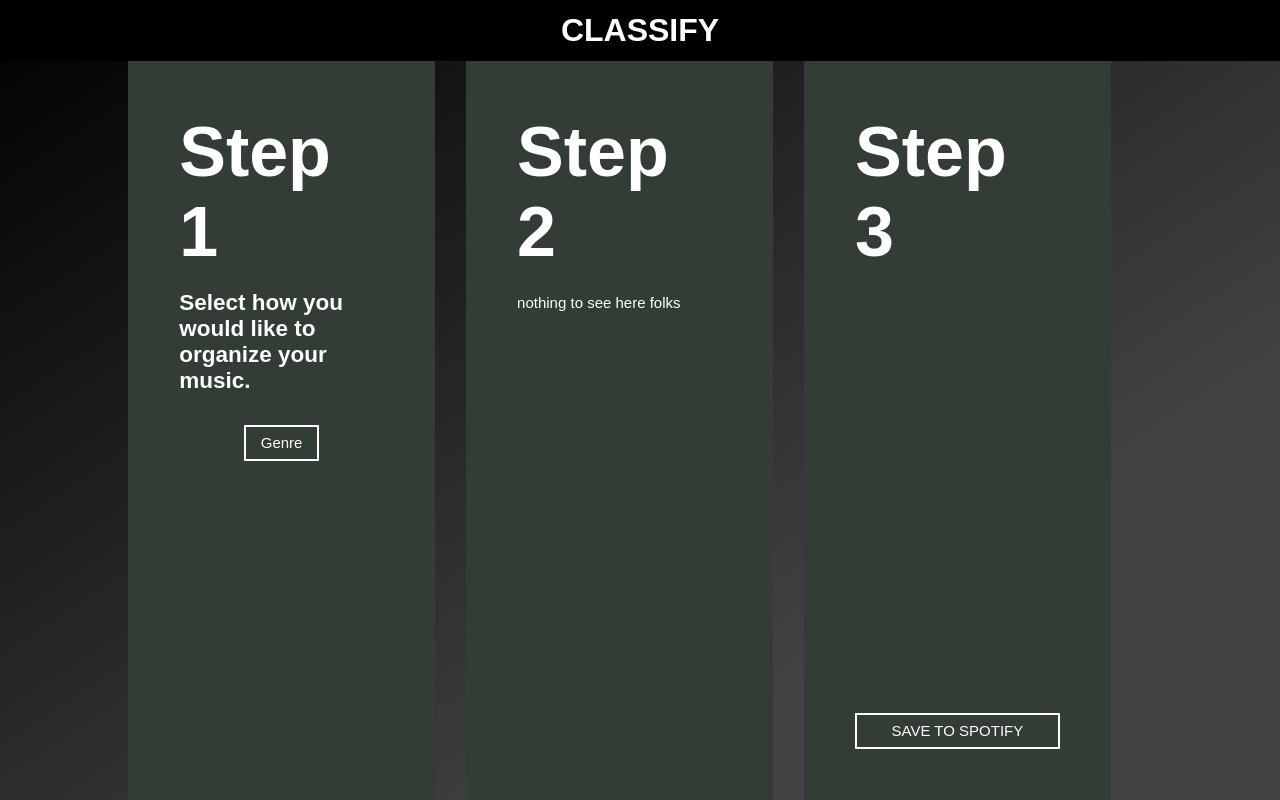
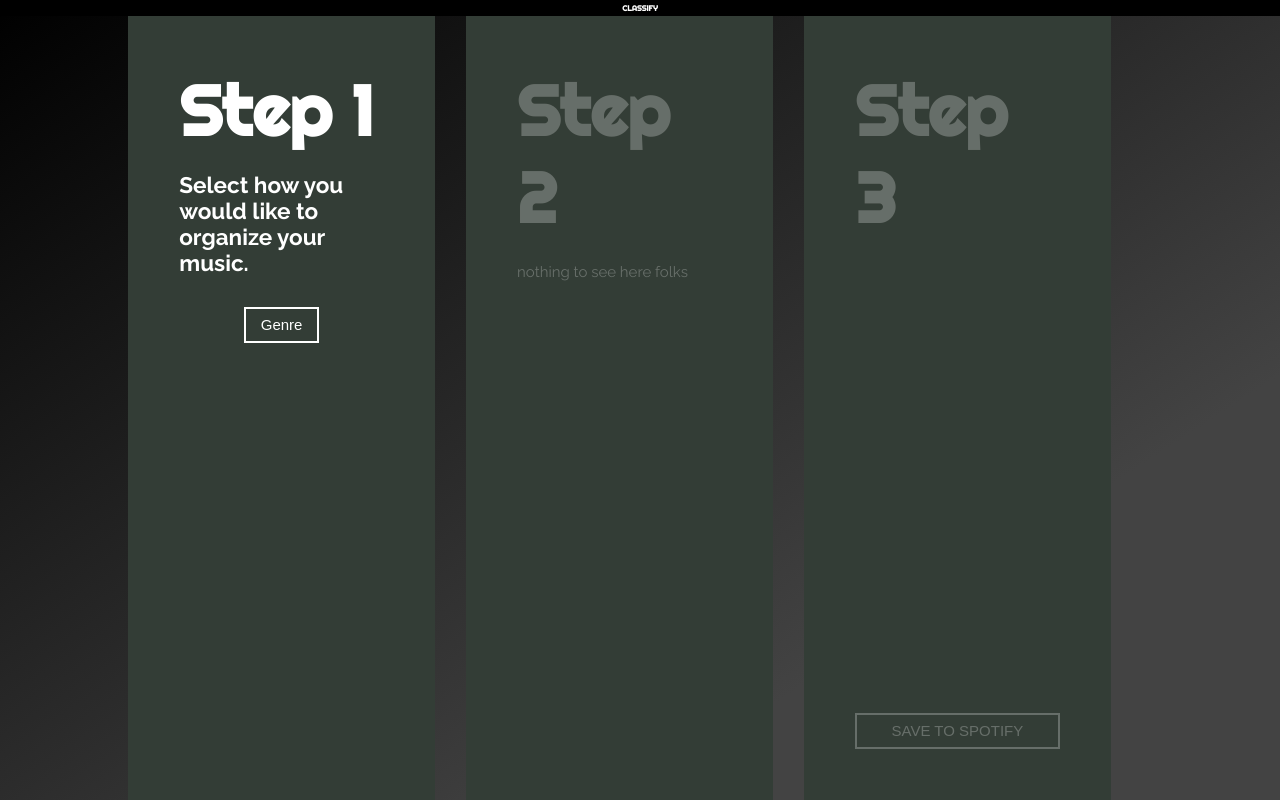
Before and after one commit to williammui/spotify-app, a React (Create React App) app in the folder client/: page /dashboard in a window 1280 px wide. Built offline with nearby package versions, Linux system fonts and the light colour scheme.

Commit message:
new login page

```diff
--- a/client/src/components/dashboard.js
+++ b/client/src/components/dashboard.js
@@ -12,6 +12,7 @@ class Dashboard extends Component {
         super(props);
         this.state = {
             step: 1,
+            complete: false,
             track_count: 0,
             playlist_type: '',
             playlists: {},
@@ -54,6 +55,9 @@ class Dashboard extends Component {
         axios.post('http://localhost:5000/save', this.state.added_playlists)
             .then((res) => {
                 console.log(res.data);
+                this.setState({
+                    complete: true
+                });
             })
             .catch((err) => {
                 console.log(err);
@@ -88,7 +92,6 @@ class Dashboard extends Component {
                     </div>
                 </div>
             </div>
-
         )
     }
 }
--- a/client/src/components/login.css
+++ b/client/src/components/login.css
@@ -1,26 +1,25 @@
 .login-bg {
-    background: url('../images/keyboard.jpg');
+    background: url('../images/login-bg.jpg');
     height: 100%;
+    width: 100%;
     background-position: center;
     background-repeat: no-repeat;
     background-size: cover;
     position: relative;
 }
 
-.login-container {
+.login-text {
     position: absolute;
-    top: 50%;
     width: 100%;
-    transform: translate(0%, -50%);
     text-align: center;
+    top: 15%;
 }
 
-.login-title {
-    font-size: 10vh;
-}
-
-.login-subtitle {
-    margin-bottom: 10vh;
+.login-spotify {
+    position: absolute;
+    width: 100%;
+    text-align: center;
+    top: 77%;
 }
 
 .login-link {
--- a/client/src/components/login.js
+++ b/client/src/components/login.js
@@ -6,9 +6,11 @@ class Login extends Component {
   render() {
     return (
       <div className="login-bg">
-        <div className="login-container">
-          <h1 className="login-title">CLASSIFY</h1>
-          <h2 className="login-subtitle">Organize Your Music</h2>
+        <div className="login-text">
+          <h1 className="title">CLASSIFY</h1>
+          <h2 className="subtitle">Organize Your Music.</h2>
+        </div>
+        <div className="login-spotify">
           <a href="http://localhost:5000/login" className="login-link">Login With Spotify</a>
         </div>
       </div>
--- a/client/src/components/playlists/playlists.css
+++ b/client/src/components/playlists/playlists.css
@@ -3,6 +3,11 @@
     font-size: 20px;
     display: flex;
     flex-direction: column;
+    opacity: 0.25;
+}
+
+.playlists-active {
+  opacity: 1;
 }
 
 .playlists-heading {
--- a/client/src/components/playlists/playlists.js
+++ b/client/src/components/playlists/playlists.js
@@ -11,8 +11,12 @@ class Playlists extends Component {
     }
 
     render() {
+        let container = "playlists-container";
+        if (this.props.step == 3) {
+            container += " playlists-active";
+        }
         return (
-            <div className="playlists-container">
+            <div className={container}>
                 <div className="playlists-heading">
                     <h1>Step 3</h1>
                 </div>
--- a/client/src/components/selection/selection.css
+++ b/client/src/components/selection/selection.css
@@ -3,6 +3,11 @@
     font-size: 20px;
     display: flex;
     flex-direction: column;
+    opacity: 0.25;
+}
+
+.selection-active {
+  opacity: 1;
 }
 
 .selection-heading {
--- a/client/src/components/selection/selection.js
+++ b/client/src/components/selection/selection.js
@@ -11,8 +11,12 @@ class Selection extends Component {
     }
 
     render() {
+        let container = "selection-container"
+        if (this.props.step >= 2) {
+            container += " selection-active"
+        }
         return (
-            <div className="selection-container">
+            <div className={container}>
                 <div className="selection-heading">
                     <h1>Step 2</h1>
                 </div>
--- a/client/src/index.css
+++ b/client/src/index.css
@@ -1,11 +1,34 @@
+@import url("https://fonts.googleapis.com/css2?family=Raleway:wght@400;700&family=Righteous&display=swap");
+
 * {
   margin: 0;
   padding: 0;
   box-sizing: border-box;
-  font-family: sans-serif;
 }
 
 body, html, #root {
   height: 100%;
-  margin: 0;
+  width: 100%;
+  font-family: 'Raleway', sans-serif;
+  font-weight: 400;
+  font-size: 62.5%;
 }
+
+a {
+  font-size: 2rem;
+  font-weight: 400;
+}
+
+h1 {
+  font-family: 'Righteous', sans-serif;
+}
+
+.title {
+  font-size: 10rem;
+  font-weight: 700;
+}
+
+.subtitle {
+  font-size: 5rem;
+  font-weight: 700;
+}
```
Also changed, not shown: 1 other file (tests, documents, lock files or other folders).
